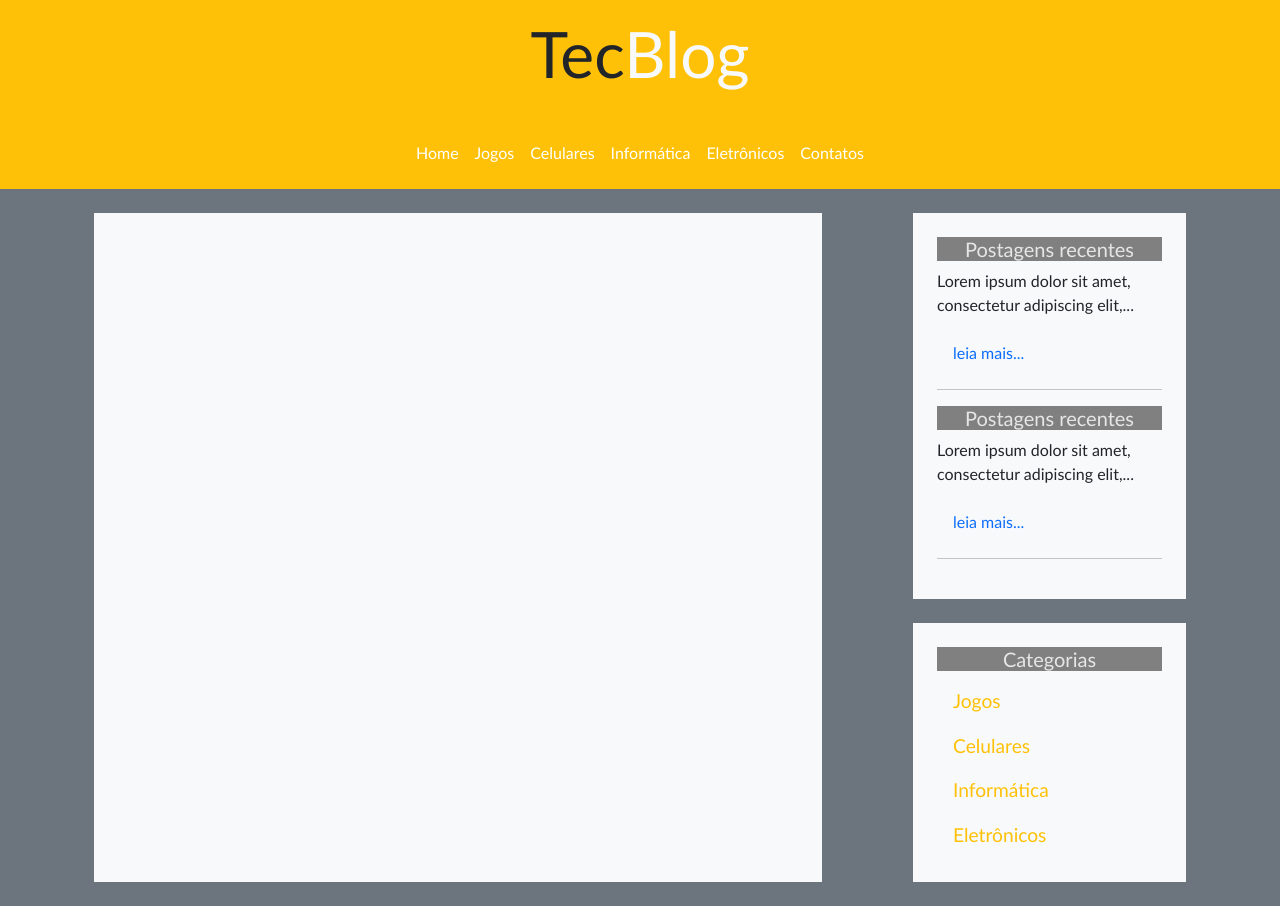
After one commit to Pedro-Angelo-Peregrino-Silva/TechBlog, a Flask app: page /contato in a window 1280 px wide. The commit adds this page. Run offline with Flask 3, Linux system fonts and the light colour scheme.

Commit message:
update last lesson

```diff
--- a/app.py
+++ b/app.py
@@ -3,10 +3,15 @@ from flask import Flask, render_template
 app = Flask(__name__)
 
 
-@app.route('/templates/index.html')
+@app.route('/', methods=["GET", "POST"])
 def program():
     return render_template('index.html')
 
 
+@app.route('/contato', methods=["GET", "POST"])
+def contato():
+    return render_template('contato.html')
+
+
 if __name__ == "__main__":
     app.run(debug=True)
--- a/templates/base.html
+++ b/templates/base.html
@@ -40,22 +40,22 @@
                 <div class="collapse navbar-collapse" id="navbarbase">
                     <ul class="navbar-nav mx-auto mb-2 mb-lg-0">
                         <li class="nav-item">
-                            <a class="nav-link active" aria-current="page" href="index.html">Home</a>
+                            <a class="nav-link active" aria-current="page" href="http://127.0.0.1:5000">Home</a>
                         </li>
                         <li class="nav-item">
-                            <a class="nav-link active" aria-current="page" href="index.html">Jogos</a>
+                            <a class="nav-link active" aria-current="page" href="http://127.0.0.1:5000">Jogos</a>
                         </li>
                         <li class="nav-item">
-                            <a class="nav-link active" aria-current="page" href="index.html">Celulares</a>
+                            <a class="nav-link active" aria-current="page" href="http://127.0.0.1:5000">Celulares</a>
                         </li>
                         <li class="nav-item">
-                            <a class="nav-link active" aria-current="page" href="index.html">Informática</a>
+                            <a class="nav-link active" aria-current="page" href="http://127.0.0.1:5000">Informática</a>
                         </li>
                         <li class="nav-item">
-                            <a class="nav-link active" aria-current="page" href="index.html">Eletrônicos</a>
+                            <a class="nav-link active" aria-current="page" href="http://127.0.0.1:5000">Eletrônicos</a>
                         </li>
                          <li class="nav-item">
-                            <a class="nav-link active" aria-current="page" href="index.html">Contatos</a>
+                            <a class="nav-link active" aria-current="page" href="/contato" >Contatos</a>
                         </li>
                     </ul>
                 </div>
--- /dev/null
+++ b/templates/contato.html
@@ -0,0 +1,60 @@
+{% extends 'base.html' %}
+{% block conteudo %}
+<div class="container">
+    <div class="row p-4"><!--Postagens-->
+
+        <div class="col-8 bg-light p-4">
+
+
+        </div>
+
+
+
+        <div class="col-1"></div>
+
+        <div class="col-3">
+            <div class="row">
+                <div class="col bg-light p-4">
+                    <div>
+                        <h5 class="titulo-postagem-lateral">Postagens recentes</h5>
+                        <p>
+                            Lorem ipsum dolor sit amet, consectetur adipiscing elit,...
+                        </p>
+                        <a class="nav-link" aria-current="page" href="index.html">leia mais...</a>
+                        <hr>
+                    </div>
+
+                    <div>
+                        <h5 class="titulo-postagem-lateral">Postagens recentes</h5>
+                        <p>
+                            Lorem ipsum dolor sit amet, consectetur adipiscing elit,...
+                        </p>
+                        <a class="nav-link" aria-current="page" href="index.html">leia mais...</a>
+                        <hr>
+                    </div>
+
+                </div>
+            </div>
+
+            <div class="row mt-4">
+                <div class="col bg-light p-4">
+                    <div>
+                        <h5 class="titulo-postagem-lateral">Categorias</h5>
+
+                        <nav class="nav flex-column">
+                            <a class="nav-link text-warning text-nav-lateral" aria-current="page" href="index.html">Jogos</a>
+
+                            <a class="nav-link text-warning text-nav-lateral" aria-current="page" href="index.html">Celulares</a>
+
+                            <a class="nav-link text-warning text-nav-lateral" aria-current="page" href="index.html">Informática</a>
+
+                            <a class="nav-link text-warning text-nav-lateral" aria-current="page" href="index.html">Eletrônicos</a>
+                        </nav>
+                    </div>
+                </div>
+            </div>
+        </div>
+
+    </div>
+</div>
+{% endblock conteudo %}
```
